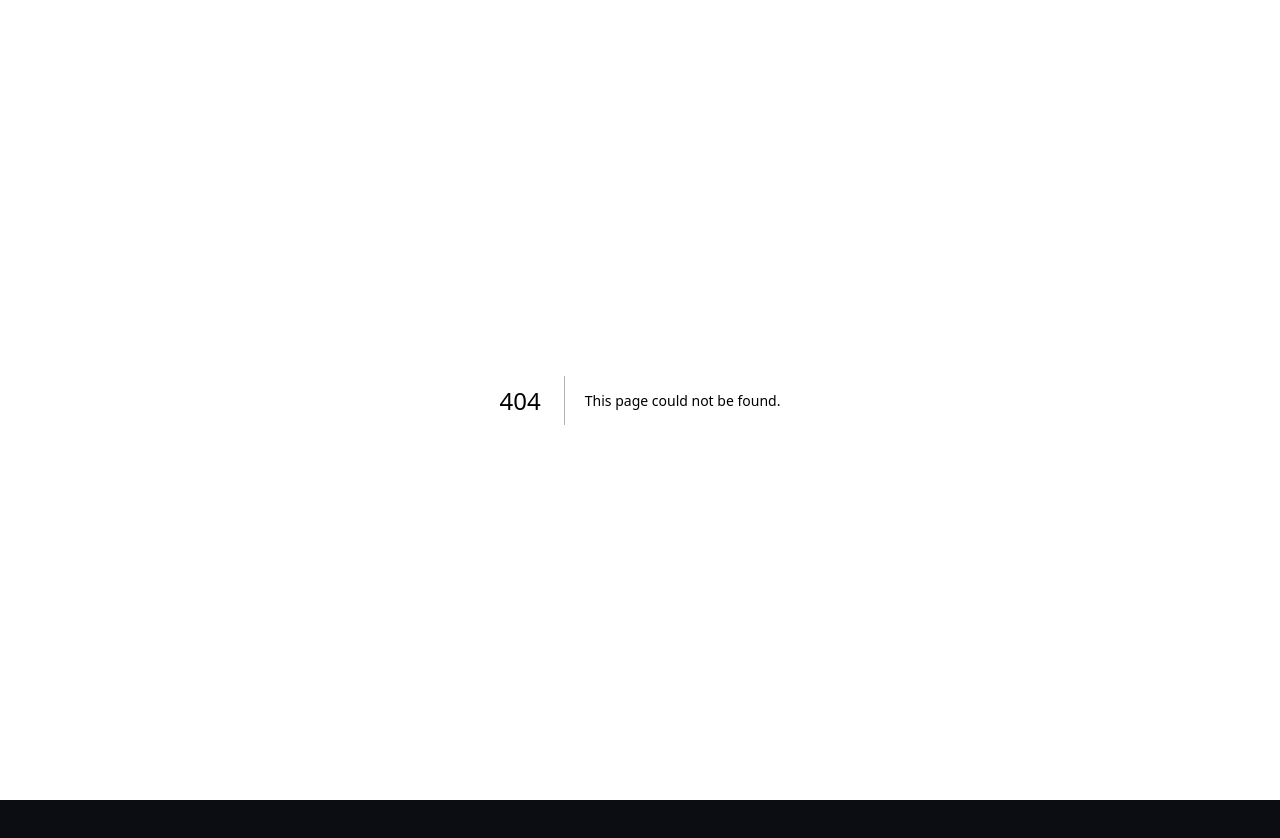
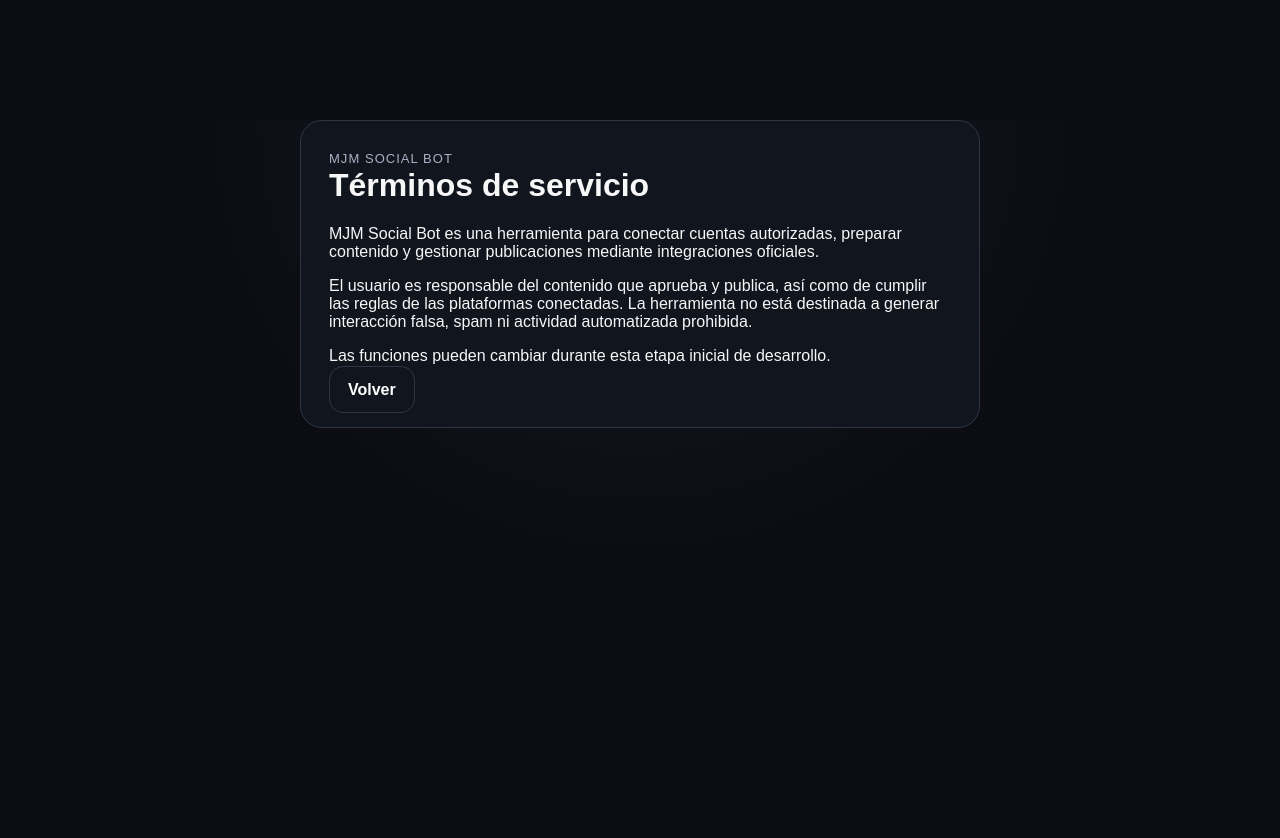
Before and after one commit to MJM03/mjm-social-bot, a Next.js app: page /terms in a window 1280 px wide. Before the commit this address had no page. Shown: the top 838 px of the page. Before the commit the page ends 800 px from the top, so only its background shows below. Built offline with nearby package versions, Linux system fonts and the light colour scheme.

Commit message:
Add terms page

```diff
--- /dev/null
+++ b/app/terms/page.js
@@ -0,0 +1,12 @@
+export default function Terms() {
+  return (
+    <main className="error">
+      <span className="eyebrow">MJM Social Bot</span>
+      <h1>Términos de servicio</h1>
+      <p>MJM Social Bot es una herramienta para conectar cuentas autorizadas, preparar contenido y gestionar publicaciones mediante integraciones oficiales.</p>
+      <p>El usuario es responsable del contenido que aprueba y publica, así como de cumplir las reglas de las plataformas conectadas. La herramienta no está destinada a generar interacción falsa, spam ni actividad automatizada prohibida.</p>
+      <p>Las funciones pueden cambiar durante esta etapa inicial de desarrollo.</p>
+      <a className="secondary" href="/">Volver</a>
+    </main>
+  );
+}
```
